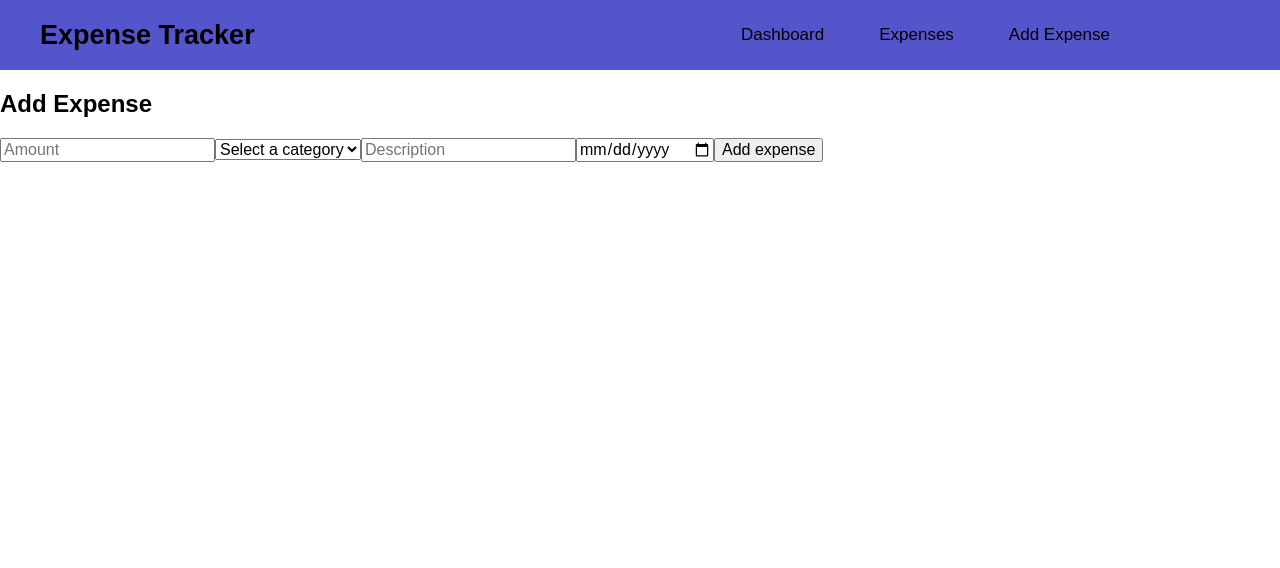
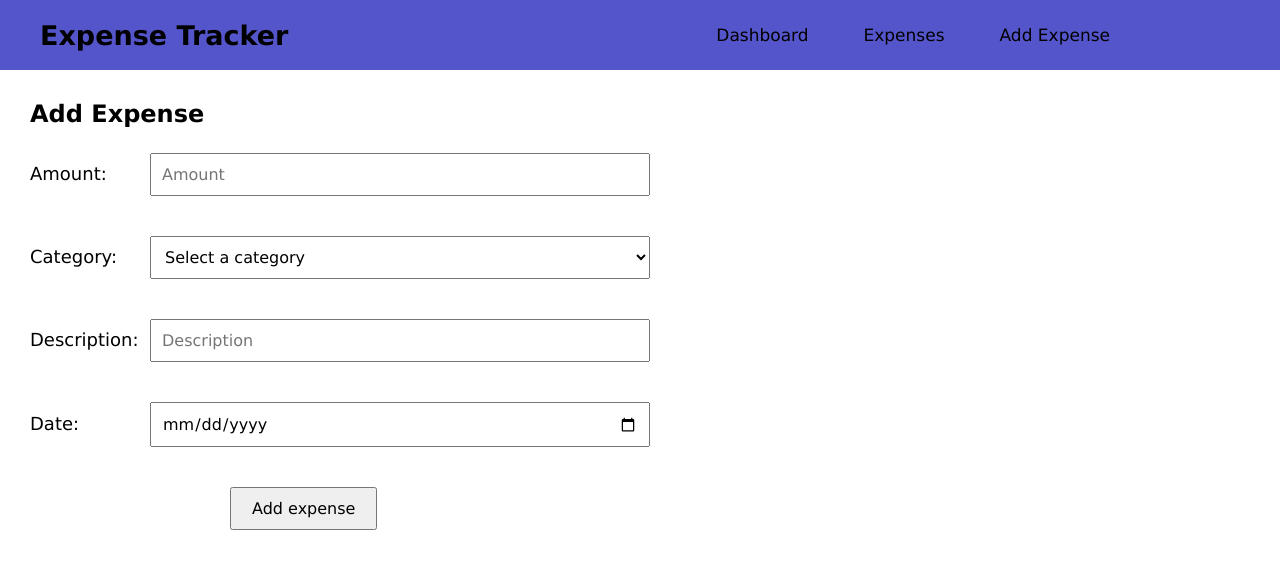
Before and after one commit to Madhurashastry14/ExpenseTracker, a React app in the folder frontend/: page / in a window 1280 px wide. Shown: the top 568 px of the page. Built offline with nearby package versions, Linux system fonts and the light colour scheme; the HTML template or start-up script is replaced by a standard one.

Commit message:
feat: add expense feature

```diff
--- a/frontend/src/App.css
+++ b/frontend/src/App.css
@@ -1,3 +1,8 @@
+body {
+  font-family: Verdana, Geneva, Tahoma, sans-serif;
+  font-weight: 200;
+}
+
 .app {
   min-height: 100vh;
 }
@@ -29,3 +34,32 @@
   padding: 20px 10px;
   color: black;
 }
+
+.expense-form {
+  width: 700px;
+  margin: 30px;
+}
+
+.expense-form h2 {
+  margin-bottom: 25px;
+}
+
+.expense-form label {
+  display: inline-block;
+  width: 120px;
+  margin-bottom: 20px;
+  font-size: 18px;
+}
+
+.expense-form input,
+.expense-form select {
+  width: 500px;
+  padding: 10px;
+  box-sizing: border-box;
+  margin-bottom: 40px;
+}
+
+.add-expense {
+  margin-left: 200px;
+  padding: 10px 20px;
+}
--- a/frontend/src/components/expenseform.jsx
+++ b/frontend/src/components/expenseform.jsx
@@ -12,8 +12,9 @@ function ExpenseForm() {
   }
   return (
     <form className="expense-form" onSubmit={handleSubmit}>
-      <h2> Add Expense</h2>
-
+      <h2>Add Expense</h2>
+      <div className="section">
+        <label>Amount:</label>
         <input
           type="number"
           placeholder="Amount"
@@ -22,6 +23,9 @@ function ExpenseForm() {
             setAmount(event.target.value);
           }}
         />
+      </div>
+      <div className="section">
+        <label>Category:</label>
         <select
           value={category}
           onChange={(event) => setCategory(event.target.value)}
@@ -33,7 +37,9 @@ function ExpenseForm() {
           <option value="entertainment">Entertainment</option>
           <option value="other">Other</option>
         </select>
-
+      </div>
+      <div className="section">
+        <label>Description:</label>
         <input
           type="text"
           placeholder="Description"
@@ -42,7 +48,9 @@ function ExpenseForm() {
             setDescription(event.target.value);
           }}
         />
-
+      </div>
+      <div className="section">
+        <label>Date:</label>
         <input
           type="date"
           value={date}
@@ -50,7 +58,9 @@ function ExpenseForm() {
             setDate(event.target.value);
           }}
         />
-      <button> Add expense</button>
+      </div>
+
+      <button className="add-expense"> Add expense</button>
     </form>
   );
 }
```
Lines whose indentation alone changed are shown as unchanged.
